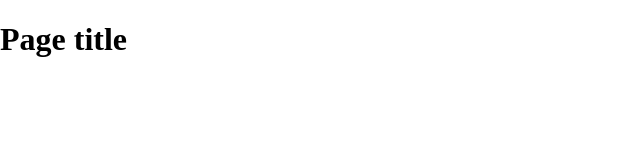
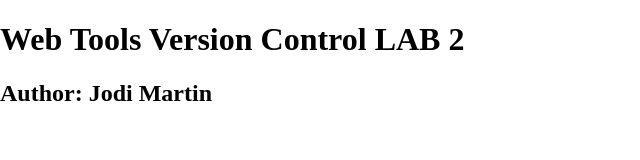
Before and after one commit to jawortjl/GithubAppLab, a plain HTML site: page index.html in a window 1280 px wide. Shown: the whole page, without its empty margins (0-640 px from the left). Drawn offline with nearby package versions, Linux system fonts and the light colour scheme.

Commit message:
inital commit
first commit using git

```diff
--- a/index.html
+++ b/index.html
@@ -14,7 +14,8 @@
     </head>
     <body>
     <header>
-	<h1>Page title</h1>
+	<h1>Web Tools Version Control LAB 2</h1>
+    <h2>Author: Jodi Martin</h2>
     </header>
     <nav id="pageNav">
     </nav>
```
